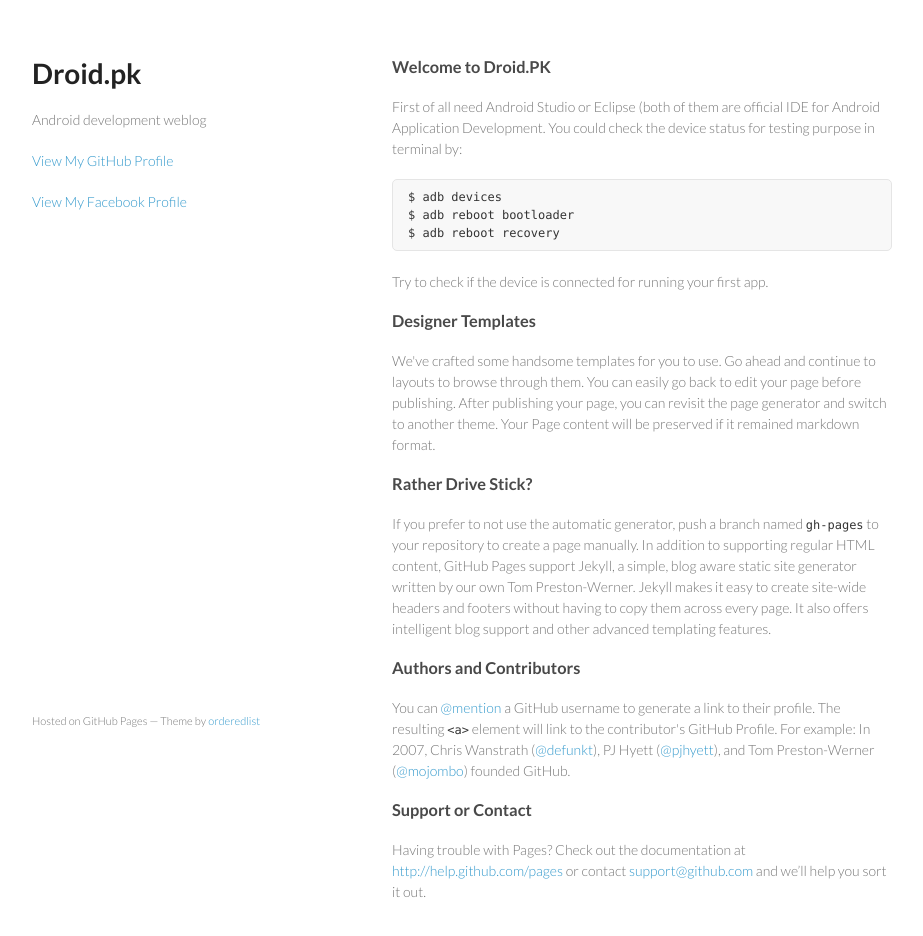
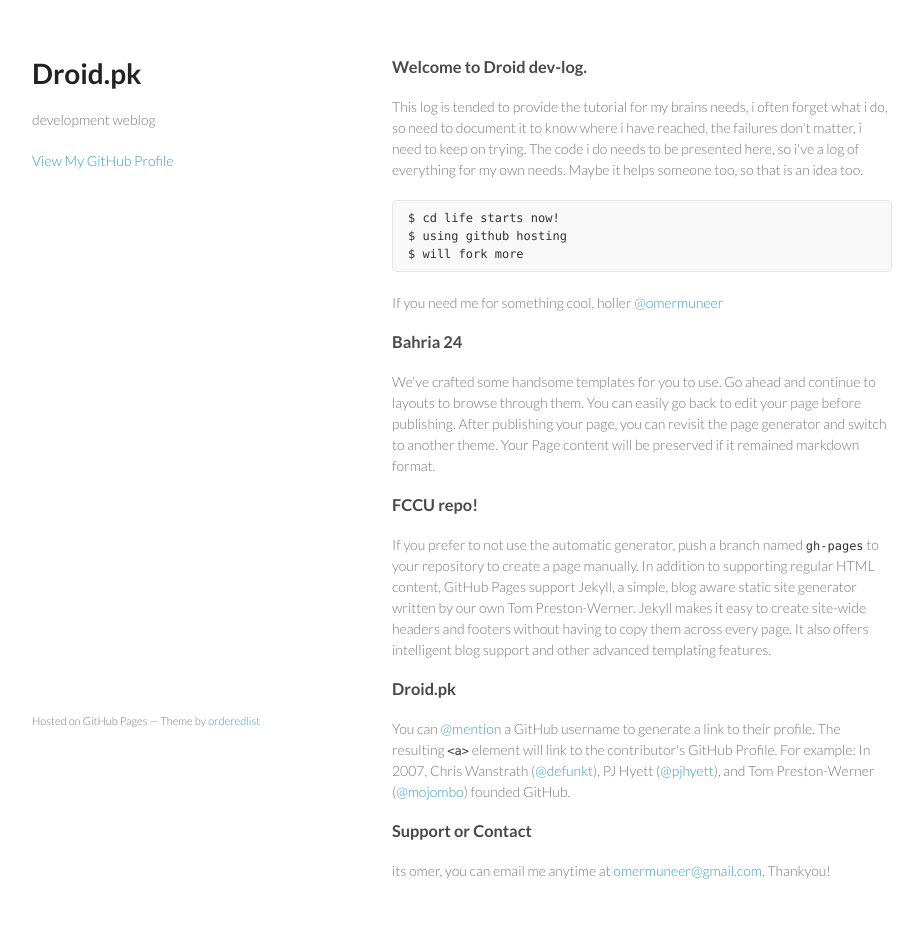
Before and after one commit to Droidpk/droidpk.github.io, a plain HTML site: page index.html in a window 1280 px wide. Shown: the whole page, without its empty margins (178-1101 px from the left). Drawn offline with Linux system fonts and the light colour scheme.

Commit message:
Replace master branch with page content via GitHub

```diff
--- a/index.html
+++ b/index.html
@@ -3,7 +3,7 @@
   <head>
     <meta charset="utf-8">
     <meta http-equiv="X-UA-Compatible" content="chrome=1">
-    <title>Droid.pk - development weblog</title>
+    <title>Droid.pk by Droidpk</title>
 
     <link rel="stylesheet" href="stylesheets/styles.css">
     <link rel="stylesheet" href="stylesheets/pygment_trac.css">
@@ -16,45 +16,45 @@
     <div class="wrapper">
       <header>
         <h1>Droid.pk</h1>
-        <p>Android development weblog</p>
+        <p>development weblog</p>
 
 
         <p class="view"><a href="https://github.com/Droidpk">View My GitHub Profile</a></p>
-        <p class="view"><a href="https://facebook.com/omermuneer">View My Facebook Profile</a></p>
 
       </header>
       <section>
         <h3>
-<a name="welcome-to-Droid-.PK" class="anchor" href="#welcome-to-Droid-.PK"><span class="octicon octicon-link"></span></a>Welcome to Droid.PK</h3>
+<a id="welcome-to-droid-dev-log" class="anchor" href="#welcome-to-droid-dev-log" aria-hidden="true"><span class="octicon octicon-link"></span></a>Welcome to Droid dev-log.</h3>
 
-<p>First of all need Android Studio or Eclipse (both of them are official IDE for Android Application Development. You could check the device status for testing purpose in terminal by:</p>
+<p>This log is tended to provide the tutorial for my brains needs, i often forget what i do, so need to document it to know where i have reached, the failures don't matter, i need to keep on trying.
+The code i do needs to be presented here, so i've a log of everything for my own needs. Maybe it helps someone too, so that is an idea too.</p>
 
-<pre><code>$ adb devices
-$ adb reboot bootloader
-$ adb reboot recovery
+<pre><code>$ cd life starts now!
+$ using github hosting
+$ will fork more
 </code></pre>
 
-<p>Try to check if the device is connected for running your first app.</p>
+<p>If you need me for something cool, holler <a href="https://github.com/omermuneer" class="user-mention">@omermuneer</a></p>
 
 <h3>
-<a name="designer-templates" class="anchor" href="#designer-templates"><span class="octicon octicon-link"></span></a>Designer Templates</h3>
+<a id="bahria-24" class="anchor" href="#bahria-24" aria-hidden="true"><span class="octicon octicon-link"></span></a>Bahria 24</h3>
 
 <p>We've crafted some handsome templates for you to use. Go ahead and continue to layouts to browse through them. You can easily go back to edit your page before publishing. After publishing your page, you can revisit the page generator and switch to another theme. Your Page content will be preserved if it remained markdown format.</p>
 
 <h3>
-<a name="rather-drive-stick" class="anchor" href="#rather-drive-stick"><span class="octicon octicon-link"></span></a>Rather Drive Stick?</h3>
+<a id="fccu-repo" class="anchor" href="#fccu-repo" aria-hidden="true"><span class="octicon octicon-link"></span></a>FCCU repo!</h3>
 
 <p>If you prefer to not use the automatic generator, push a branch named <code>gh-pages</code> to your repository to create a page manually. In addition to supporting regular HTML content, GitHub Pages support Jekyll, a simple, blog aware static site generator written by our own Tom Preston-Werner. Jekyll makes it easy to create site-wide headers and footers without having to copy them across every page. It also offers intelligent blog support and other advanced templating features.</p>
 
 <h3>
-<a name="authors-and-contributors" class="anchor" href="#authors-and-contributors"><span class="octicon octicon-link"></span></a>Authors and Contributors</h3>
+<a id="droidpk" class="anchor" href="#droidpk" aria-hidden="true"><span class="octicon octicon-link"></span></a>Droid.pk</h3>
 
 <p>You can <a href="https://github.com/blog/821" class="user-mention">@mention</a> a GitHub username to generate a link to their profile. The resulting <code>&lt;a&gt;</code> element will link to the contributor's GitHub Profile. For example: In 2007, Chris Wanstrath (<a href="https://github.com/defunkt" class="user-mention">@defunkt</a>), PJ Hyett (<a href="https://github.com/pjhyett" class="user-mention">@pjhyett</a>), and Tom Preston-Werner (<a href="https://github.com/mojombo" class="user-mention">@mojombo</a>) founded GitHub.</p>
 
 <h3>
-<a name="support-or-contact" class="anchor" href="#support-or-contact"><span class="octicon octicon-link"></span></a>Support or Contact</h3>
+<a id="support-or-contact" class="anchor" href="#support-or-contact" aria-hidden="true"><span class="octicon octicon-link"></span></a>Support or Contact</h3>
 
-<p>Having trouble with Pages? Check out the documentation at <a href="http://help.github.com/pages">http://help.github.com/pages</a> or contact <a href="mailto:support@github.com">support@github.com</a> and we’ll help you sort it out.</p>
+<p>its omer, you can email me anytime at <a href="mailto:omermuneer@gmail.com">omermuneer@gmail.com</a>. Thankyou!</p>
       </section>
       <footer>
         <p><small>Hosted on GitHub Pages &mdash; Theme by <a href="https://github.com/orderedlist">orderedlist</a></small></p>
@@ -67,7 +67,7 @@
           </script>
           <script type="text/javascript">
             try {
-              var pageTracker = _gat._getTracker("UA-55855493-1");
+              var pageTracker = _gat._getTracker("UA-62782361-1");
             pageTracker._trackPageview();
             } catch(err) {}
           </script>
```
Also changed, not shown: params.json (+1 -1 lines).
